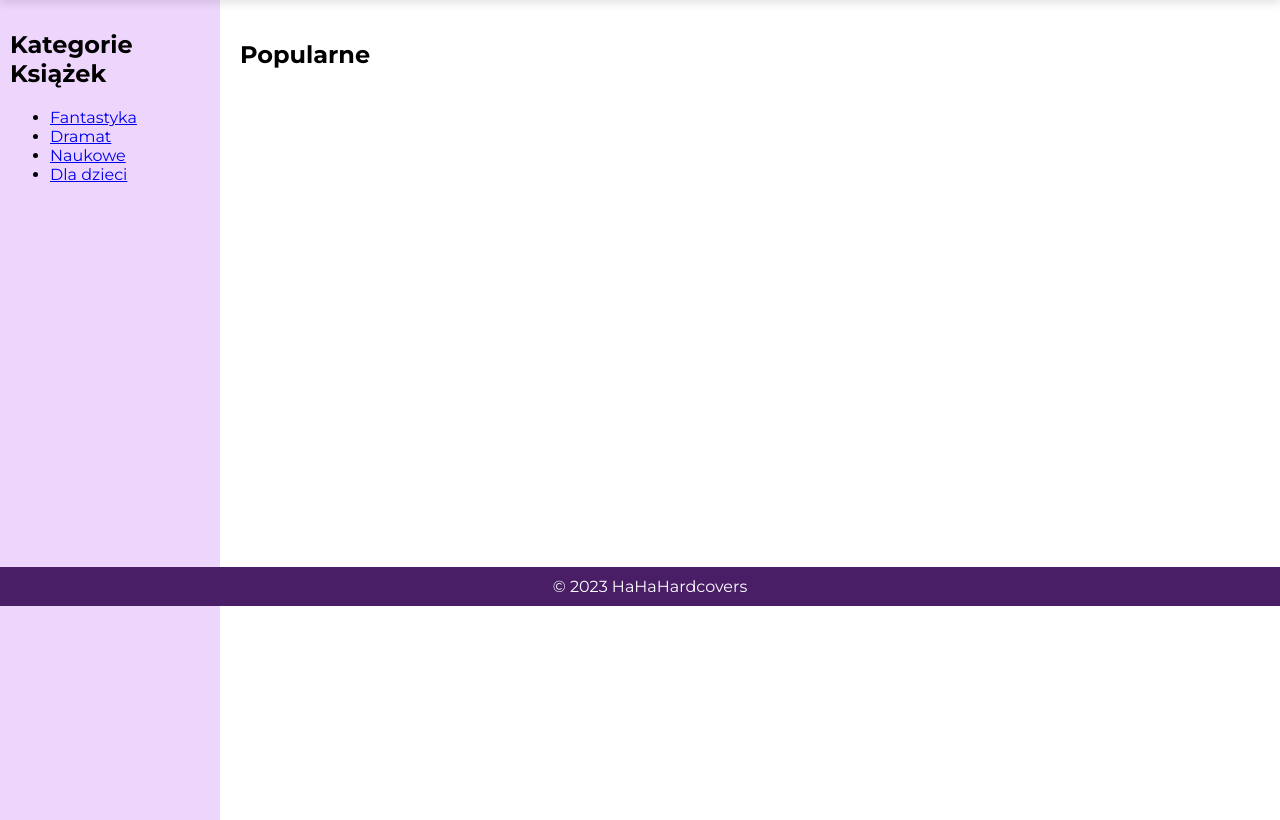
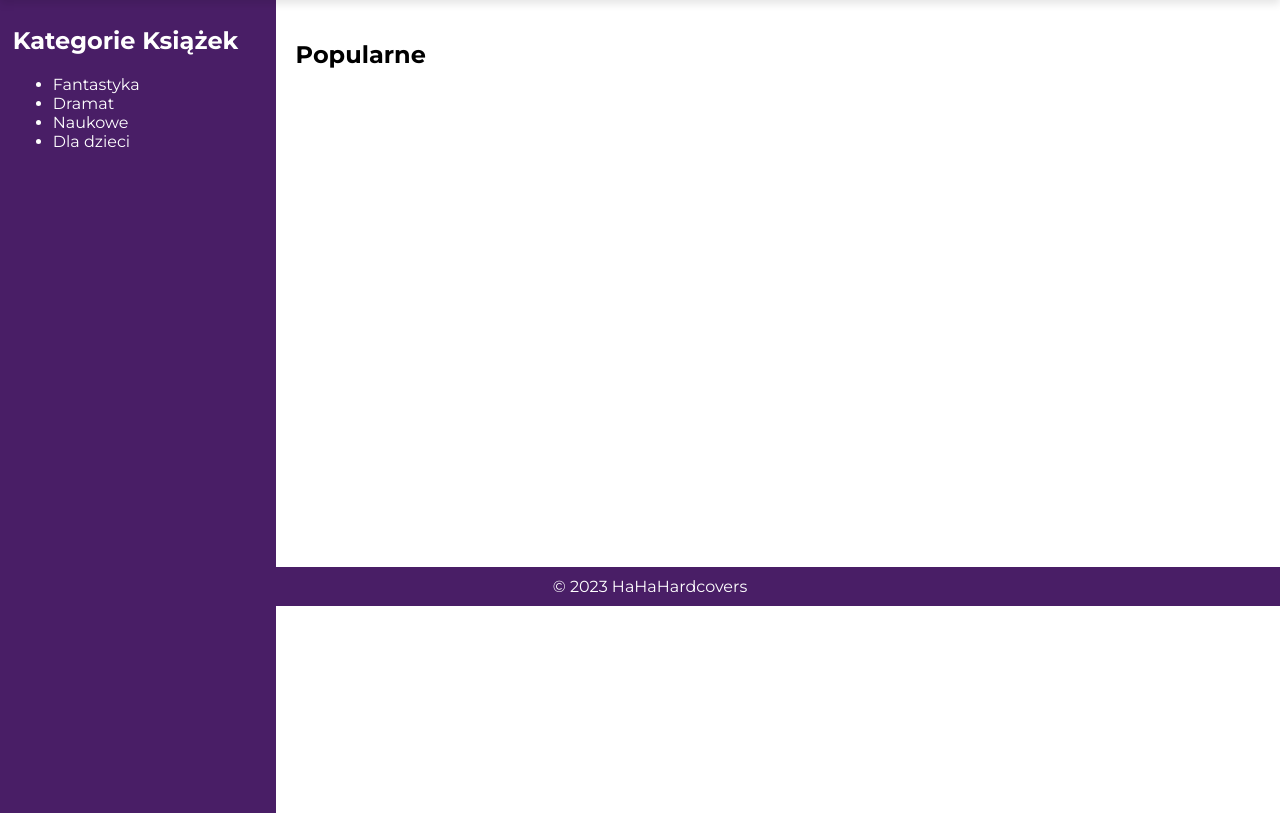
Before and after one commit to PPysklo/HaHaHardcovers, a Django app: template templates/index.html in a window 1280 px wide. Shown: the part 194-1014 px from the top of the page. Run offline with Django 4.2, Linux system fonts and the light colour scheme; the template is opened without the code that fills it, so the values that code supplies are empty.

Commit message:
Changed main front

```diff
--- a/static/styles/loginstyle.css
+++ b/static/styles/loginstyl.css
@@ -9,7 +9,7 @@
 
 body{
     background-color: #edddf8;
-    background: linear-gradient(to right, #8637bb, #491e66);
+    background: linear-gradient(to right, #ffffff, #491e66);
     display: flex;
     align-items: center;
     justify-content: center;
@@ -25,7 +25,7 @@ body{
     overflow: hidden;
     width: 768px;
     max-width: 100%;
-    min-height: 600px;
+    min-height: 768px;
 }
 
 .container p{
--- a/static/styles/mainstyle.css
+++ b/static/styles/mainstyl.css
@@ -151,3 +151,19 @@ transition: opacity 0.5s, transform 0.5s;
     grid-template-columns: repeat(2, 1fr);
     }
 }
+
+.sidebar{
+    position: relative;
+    top: 0;
+    left: 0;
+    height: 100vh;
+    width: 250px;
+    background-color: #491e66;
+    padding: 0.4rem 0.8rem;
+    color: #fff;
+}
+
+.category_bar_element{
+    text-decoration: none;
+    color: #fff;
+}
--- a/templates/index.html
+++ b/templates/index.html
@@ -5,14 +5,13 @@
     <meta charset="UTF-8">
     <meta name="viewport" content="width=device-width, initial-scale=1.0">
     <link rel="stylesheet" href="https://cdnjs.cloudflare.com/ajax/libs/font-awesome/6.4.2/css/all.min.css">
-    <link rel="stylesheet" href="{% static 'styles\mainstyle.css' %}">
+    <link rel="stylesheet" href="{% static 'styles\mainstyl.css' %}">
     <title>HaHaHardcovers</title>
 
 </head>
 <body>
     <header>
         <h1 class="navbar-brand">HaHaHardcovers</h1>
-        <form action="{% url 'login_form' %}" method="get">
             <button id="Button1">Zaloguj</button>
         </form>
     </header>
@@ -43,16 +42,17 @@
       </a>
     </nav>
 
-    <aside>
-        <h2>Kategorie Książek</h2>
-        <ul>
-            <li><a href="#">Fantastyka</a></li>
-            <li><a href="#">Dramat</a></li>
-            <li><a href="#">Naukowe</a></li>
-            <li><a href="#">Dla dzieci</a></li>
-            <!-- Dodaj więcej kategorii według potrzeb -->
-        </ul>
-    </aside>
+    <div class="sidebar">
+        <div class="top">
+            <h2>Kategorie Książek</h2>
+            <ul>
+                <li><a class="category_bar_element" href="#">Fantastyka</a></li>
+                <li><a class="category_bar_element" href="#">Dramat</a></li>
+                <li><a class="category_bar_element" href="#">Naukowe</a></li>
+                <li><a class="category_bar_element" href="#">Dla dzieci</a></li>
+            </ul>
+        </div>
+    </div>
     <section class="trend-section">
         <h2>Popularne</h2>
             <ul id="popular-book-list">
--- a/templates/loginform.html
+++ b/templates/loginform.html
@@ -6,7 +6,7 @@
     <meta charset="UTF-8">
     <meta name="viewport" content="width=device-width, initial-scale=1.0">
     <link rel="stylesheet" href="https://cdnjs.cloudflare.com/ajax/libs/font-awesome/6.4.2/css/all.min.css">
-    <link rel="stylesheet" href="{% static 'styles\loginstyle.css' %}">
+    <link rel="stylesheet" href="{% static 'styles\loginstyl.css' %}">
     <title>Logowanie</title>
 </head>
 
```
